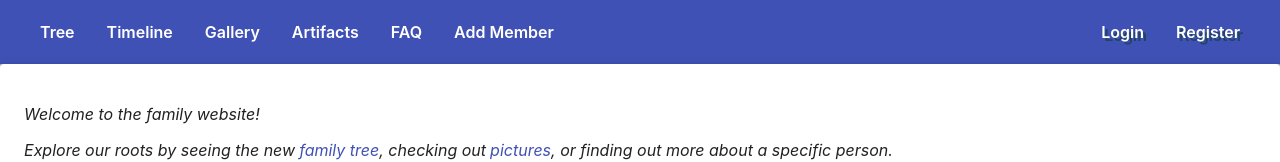
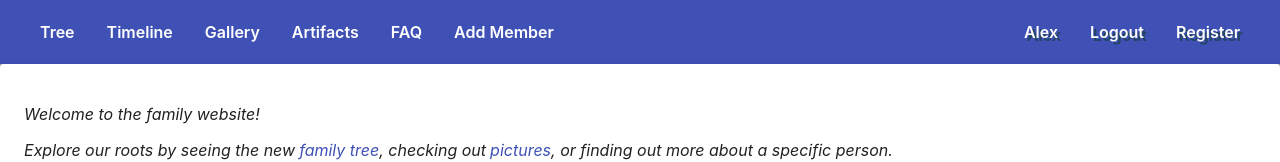
Before and after one commit to Paul464-otieno/CFPG-Family-Tree, a React (Create React App) app: page / in a window 1280 px wide. Shown: the top 162 px of the page. Built offline with nearby package versions, Linux system fonts and the light colour scheme.

Commit message:
hid add member modal behind conditional to be authenticated

```diff
--- a/src/components/Header/index.js
+++ b/src/components/Header/index.js
@@ -34,7 +34,7 @@ const Header = props => {
   const [openMemberModal, setOpenMemberModal] = useState(false);
   const [openLoginModal, setOpenLoginModal] = useState(false);
   const [openSignupModal, setOpenSignupModal] = useState(false);
-  const [isAuthenticated, setIsAuthenticated] = useState(false);
+  const [isAuthenticated, setIsAuthenticated] = useState(true);
   const [color, setColor] = useState({
     artifacts: 'inherit',
     lineage: 'inherit',
@@ -100,6 +100,7 @@ const Header = props => {
           >
             FAQ
           </Link>
+          {isAuthenticated &&
             <Link
               className={`${classes.link}`}
               color="inherit"
@@ -108,6 +109,7 @@ const Header = props => {
             >
               Add Member
             </Link>
+          }
         </div>
         <div>
           {isAuthenticated &&
```
Lines whose indentation alone changed are shown as unchanged.
